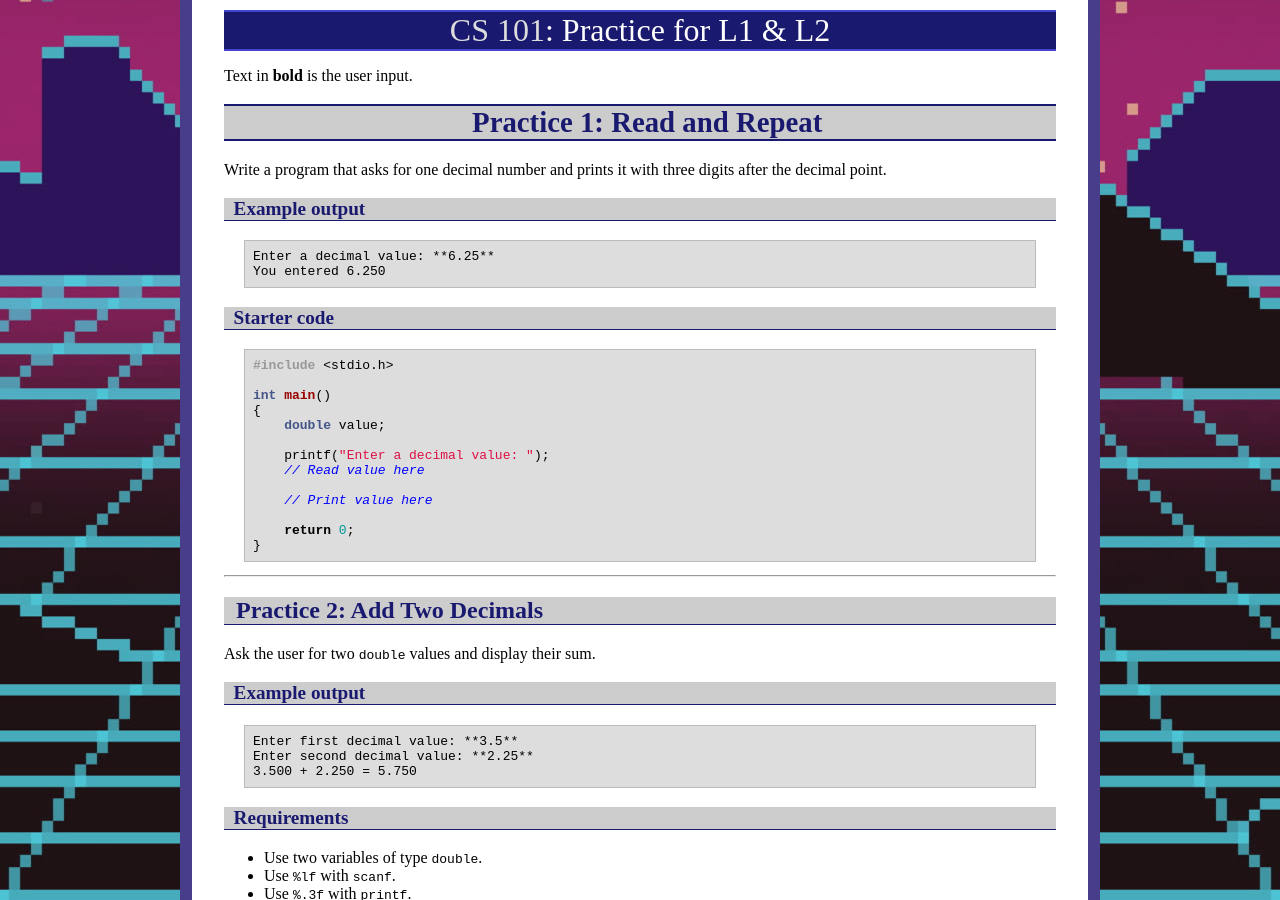
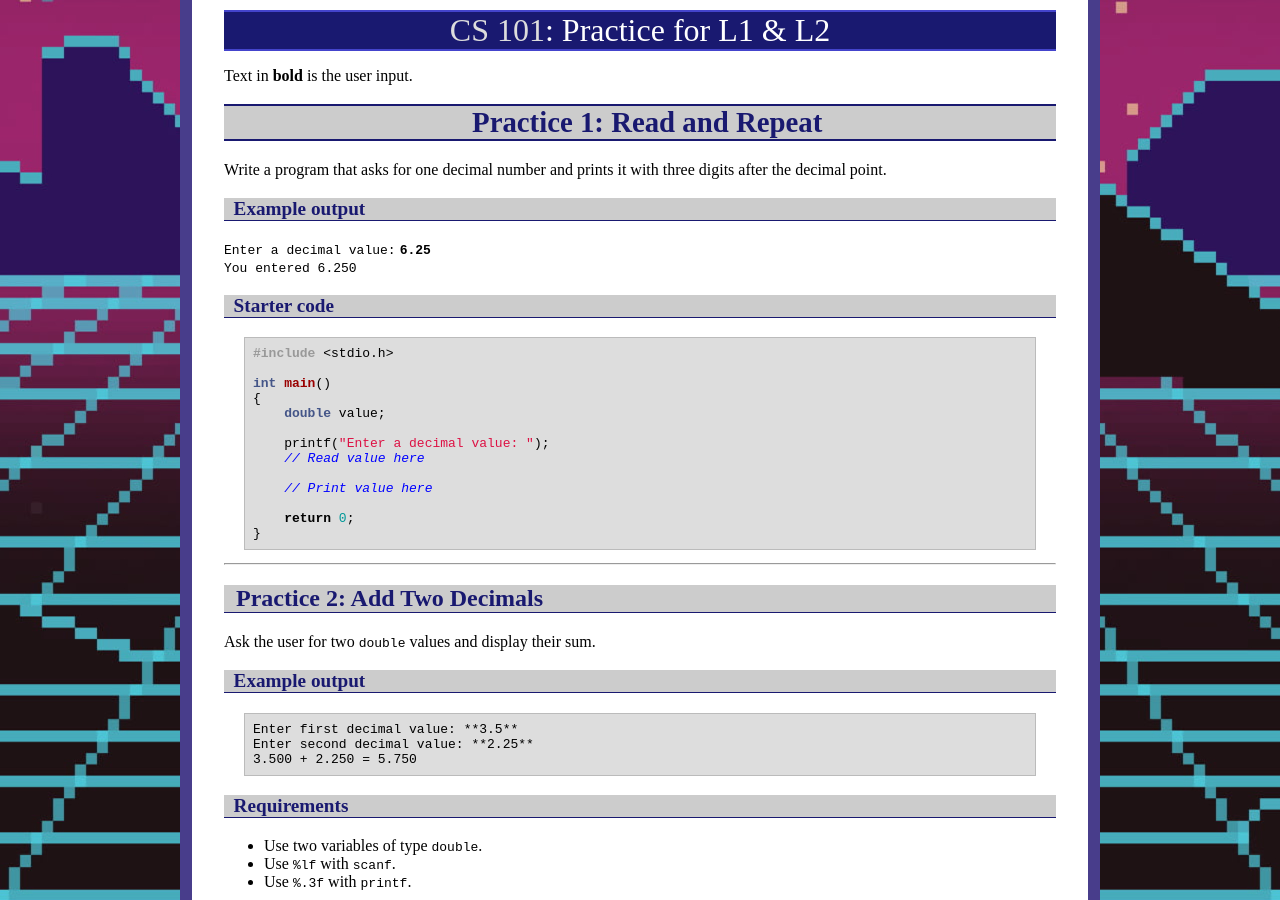
Before and after one commit to ycpcs/cs101-fall2026, a Jekyll site: the page built from practices/p1.md, in a window 1280 px wide and 900 px high. Built offline with Jekyll 4.4.1, drawn with Linux system fonts in a browser that asks for light colours.

Commit message:
Update p1.md

````diff
--- a/practices/p1.md
+++ b/practices/p1.md
@@ -11,10 +11,9 @@ Write a program that asks for one decimal number and prints it with three digits
 
 ### Example output
 
-```text
-Enter a decimal value: **6.25**
-You entered 6.250
-```
+`Enter a decimal value:` **`6.25`**
+`You entered 6.250`
+
 ### Starter code
 
 ```cpp
````
